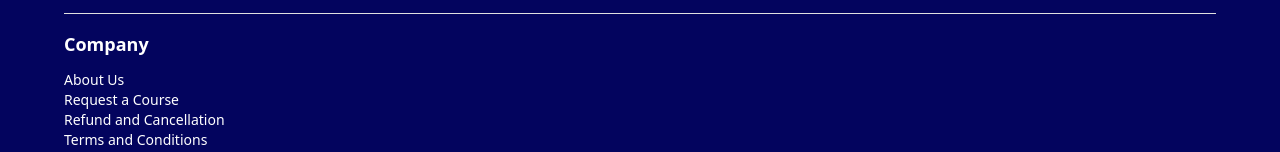
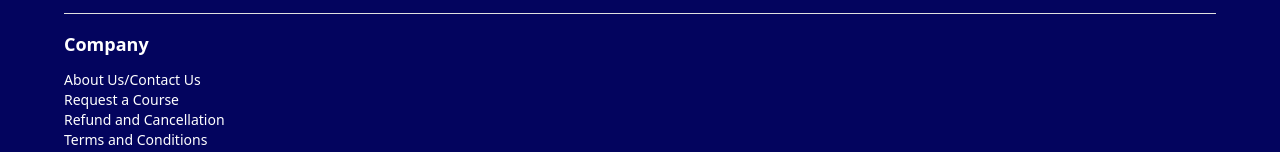
Before and after one commit to Gaurav-2k1/test, a Next.js app: page /contact in a window 1280 px wide. Shown: the part 1270-1422 px from the top of the page. Built offline with nearby package versions, Linux system fonts and the light colour scheme.

Commit message:
contact us

```diff
--- a/components/Footer/Footer.js
+++ b/components/Footer/Footer.js
@@ -59,7 +59,7 @@ export default function Footer() {
         <p className="text-lg font-semibold">Company</p>
         <div className="flex flex-col justify-between mt-3">
           <Link href="/about" passHref>
-            About Us
+            About Us/Contact Us
           </Link>
           {/* <Link href="/blog">Blog</Link> */}
           <Link href="request-a-course" passHref>
```
